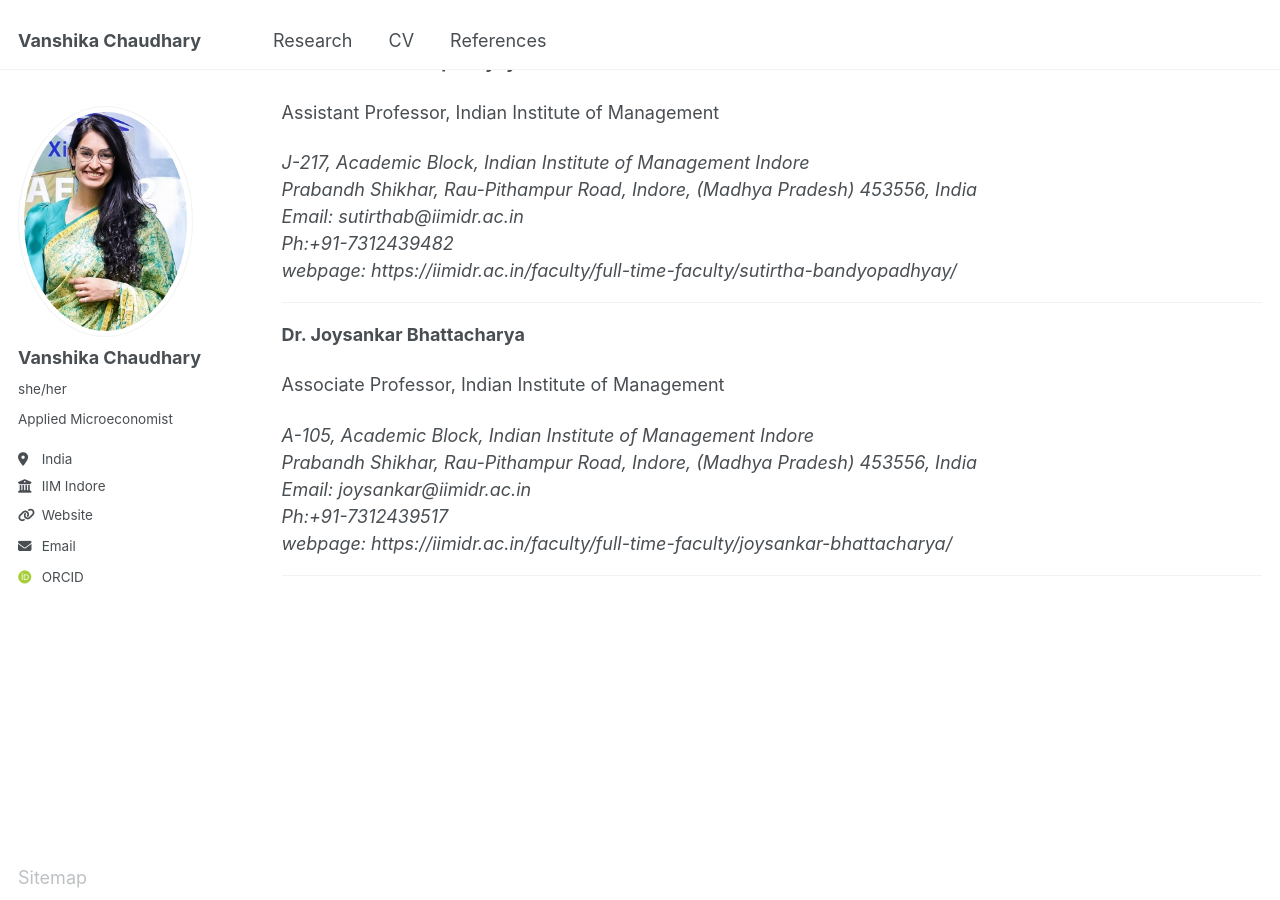
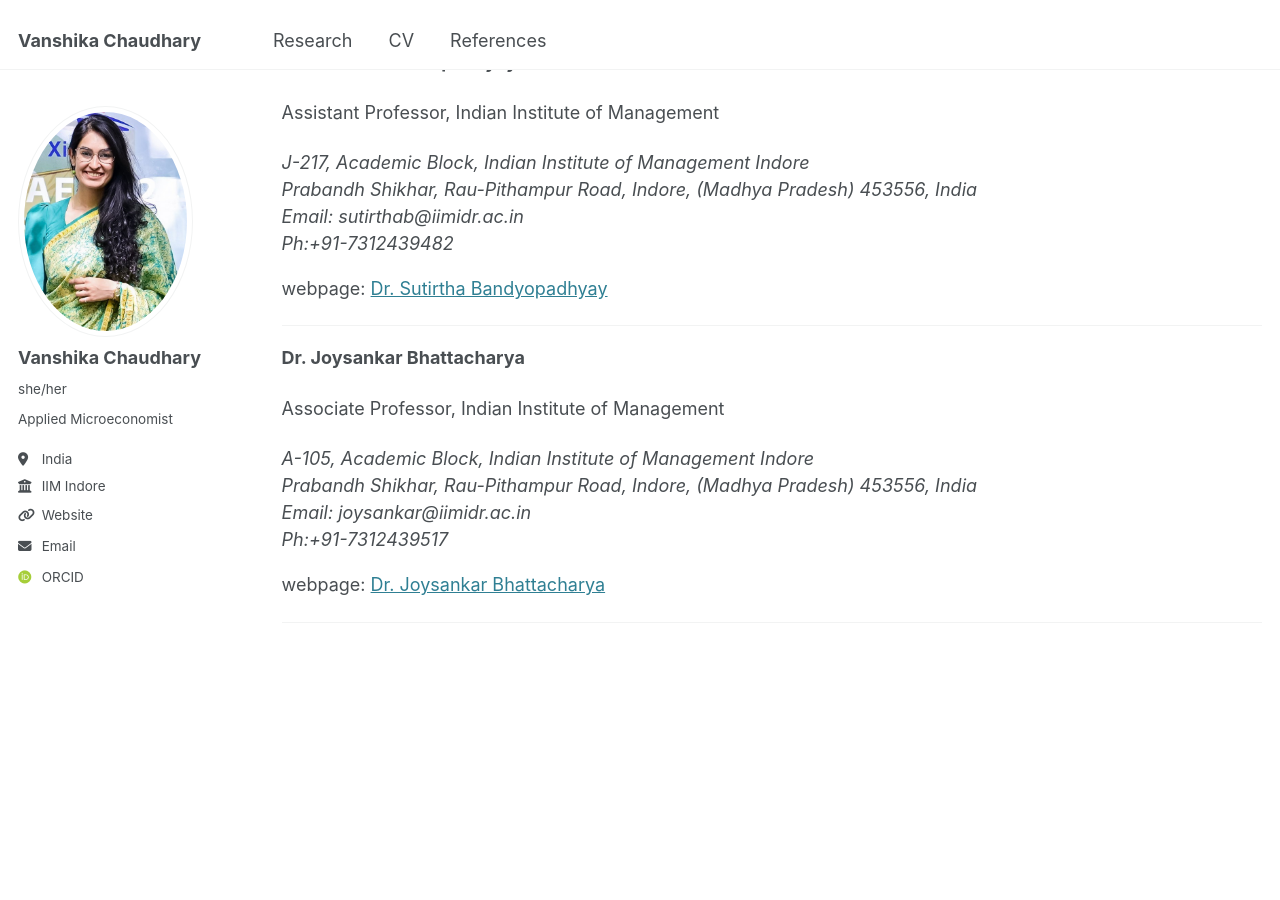
Before and after one commit to vanshika-chaudhary-economics/vanshika-chaudhary-economics.github.io, a Jekyll site: the page built from _pages/references.md, in a window 1280 px wide and 900 px high, scrolled down 427 px. Built offline with Jekyll 4.4.1, drawn with Linux system fonts in a browser that asks for light colours; some web fonts are replaced.

Commit message:
Update references.md

```diff
--- a/_pages/references.md
+++ b/_pages/references.md
@@ -24,8 +24,10 @@ webpage: [Dr. Ajay Sharma](https://sites.google.com/site/ajayiim2015/home)
 Assistant Professor, Indian Institute of Management
 
 <address>
-  J-217, Academic Block, Indian Institute of Management Indore<br /> Prabandh Shikhar, Rau-Pithampur Road, Indore, (Madhya Pradesh) 453556, India<br /> Email: sutirthab@iimidr.ac.in<br /> Ph:+91-7312439482<br /> webpage: https://iimidr.ac.in/faculty/full-time-faculty/sutirtha-bandyopadhyay/
+  J-217, Academic Block, Indian Institute of Management Indore<br /> Prabandh Shikhar, Rau-Pithampur Road, Indore, (Madhya Pradesh) 453556, India<br /> Email: sutirthab@iimidr.ac.in<br /> Ph:+91-7312439482
 </address>
+
+webpage: [Dr. Sutirtha Bandyopadhyay](https://iimidr.ac.in/faculty/full-time-faculty/sutirtha-bandyopadhyay/)
 
 ------
 
@@ -34,7 +36,9 @@ Assistant Professor, Indian Institute of Management
 Associate Professor, Indian Institute of Management
 
 <address>
-  A-105, Academic Block, Indian Institute of Management Indore<br /> Prabandh Shikhar, Rau-Pithampur Road, Indore, (Madhya Pradesh) 453556, India<br /> Email: joysankar@iimidr.ac.in<br /> Ph:+91-7312439517<br /> webpage: https://iimidr.ac.in/faculty/full-time-faculty/joysankar-bhattacharya/
+  A-105, Academic Block, Indian Institute of Management Indore<br /> Prabandh Shikhar, Rau-Pithampur Road, Indore, (Madhya Pradesh) 453556, India<br /> Email: joysankar@iimidr.ac.in<br /> Ph:+91-7312439517
 </address>
 
+webpage: [Dr. Joysankar Bhattacharya](https://iimidr.ac.in/faculty/full-time-faculty/joysankar-bhattacharya/)
+
 ------
```
